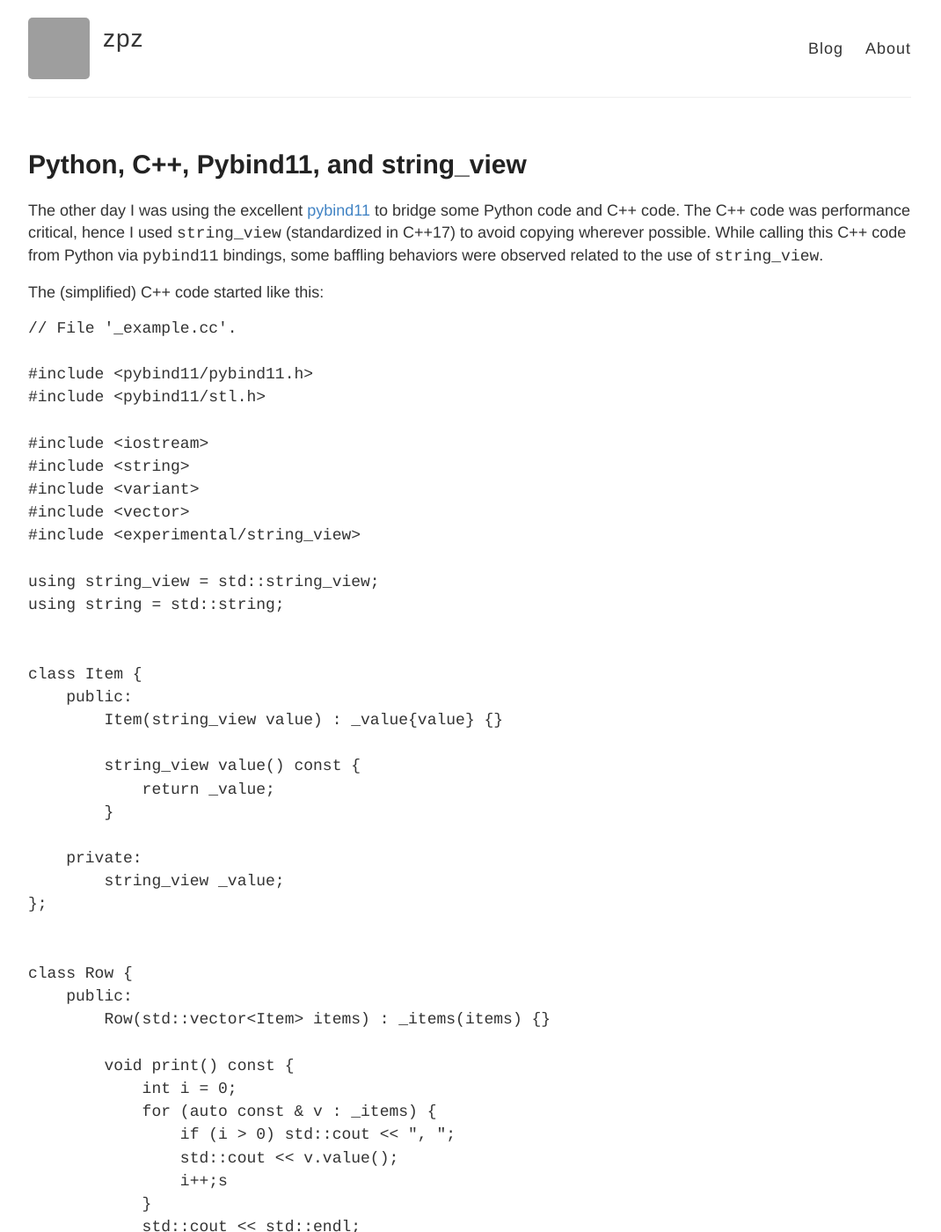
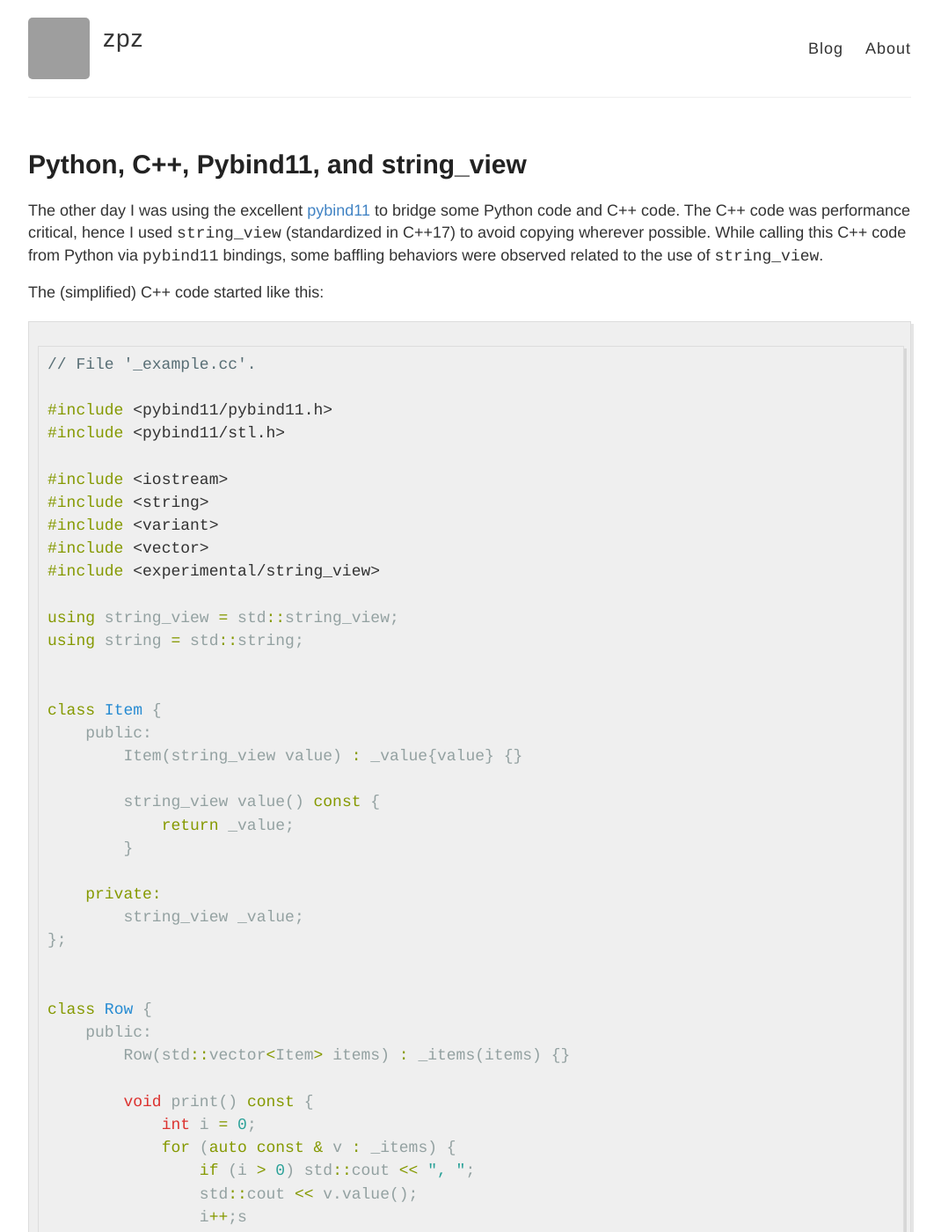
Before and after one commit to zpz/zpz.github.io, a Jekyll site: the page built from _posts/2018-01-29-python-cpp-pybind11-stringview.md, in a window 1280 px wide and 1400 px high. Shown: the whole window at 88% size, without its empty margins (106-1176 px from the left). Built offline with Jekyll 4.4.1, drawn with Linux system fonts in a browser that asks for light colours; some of the changed text lies outside the part shown; grey boxes are pictures that could not be loaded.

Commit message:
code block formatting

````diff
--- a/_posts/2018-01-29-python-cpp-pybind11-stringview.md
+++ b/_posts/2018-01-29-python-cpp-pybind11-stringview.md
@@ -10,7 +10,7 @@ While calling this C++ code from Python via `pybind11` bindings, some baffling b
 The (simplified) C++ code started like this:
 
 
-```C++
+```cpp
 // File '_example.cc'.
 
 #include <pybind11/pybind11.h>
@@ -147,7 +147,7 @@ In the code above the block that works, I save some `str` (not `bytes`) in `x`,
 
 OK, I understand it. Now, how do I fix it? An easy solution is to have a version in C++ that accepts `string`, not `string_view`, and expose only the `string` version to Python. The changed class `Item` looks like this:
 
-```c++
+```cpp
 class Item {
     public:
         Item(string_view value) : _value{value} {}
@@ -166,7 +166,7 @@ class Item {
 
 The binding code becomes
 
-```c++
+```cpp
     py::class_<Item>(m, "Item")
         .def(py::init<string>())
         .def_property_readonly("value", &Item::value);
@@ -219,7 +219,7 @@ Item.__init__ = item_init
 
 So I modified the `__init__` method of the class `Item`. Because we're adding members to the class (namely, `self._value`), we need to use `py::dynamic_attr` in the binding code:
 
-```c++
+```cpp
     py::class_<Item>(m, "Item", py::dynamic_attr())
         .def(py::init<string_view>())
         .def("print", &Item::print)
@@ -307,7 +307,7 @@ Row.__init__ = row_init
 
 Correspondingly, `py::dynamic_attr` is added to the binding code:
 
-```c++
+```cpp
     py::class_<Row>(m, "Row", py::dynamic_attr())
         .def(py::init<std::vector<Item>>())
         .def("print", &Row::print);
````
